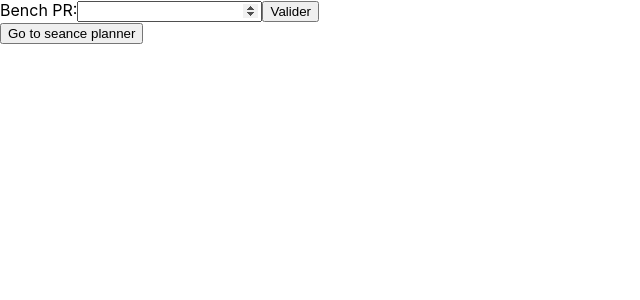
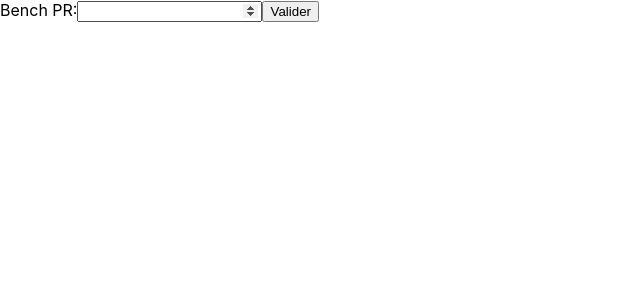
Before and after one commit to SilversMind/powercat, a React (Create React App) app: page /calculator in a window 1280 px wide. Shown: the top 300 px of the page, without its empty margins (0-640 px from the left). Built offline with nearby package versions, Linux system fonts and the light colour scheme.

Commit message:
Base project

```diff
--- a/package.json
+++ b/package.json
@@ -14,6 +14,7 @@
     "prettier": "^3.0.3",
     "react": "^18.2.0",
     "react-dom": "^18.2.0",
+    "react-router-dom": "^6.16.0",
     "react-scripts": "5.0.1",
     "typescript": "^4.9.5",
     "web-vitals": "^2.1.4"
--- a/src/App.tsx
+++ b/src/App.tsx
@@ -1,6 +1,6 @@
 import React, {useState} from 'react';
 import './App.css';
-import {CalculatorScreen} from "./components/CalculatorScreen";
+import {CalculatorScreen} from "./sources/CalculatorScreen";
 
 function App() {
     const [page, setPage] = useState("CalculatorPage")
--- a/src/components/PRInput.tsx
+++ b/src/components/PRInput.tsx
@@ -33,7 +33,6 @@ export const PRInput = ({ updatePRTable }: PRInputProps) => {
                 <input
                     value={PRValue}
                     type="number"
-                    name="pr"
                     onChange={(e) => {
                         setPRValue(e.target.valueAsNumber)
                     }}/>
--- a/src/index.tsx
+++ b/src/index.tsx
@@ -3,13 +3,27 @@ import ReactDOM from 'react-dom/client';
 import './index.css';
 import App from './App';
 import reportWebVitals from './reportWebVitals';
+import {createBrowserRouter, RouterProvider} from "react-router-dom";
+import {CalculatorScreen} from "./sources/CalculatorScreen";
+import {HomeScreen} from "./sources/HomeScreen";
+
+const router = createBrowserRouter([
+    {
+        path: "/calculator",
+        element: <CalculatorScreen/>,
+    },
+    {
+        path: "/",
+        element: <HomeScreen/>
+    }
+]);
 
 const root = ReactDOM.createRoot(
   document.getElementById('root') as HTMLElement
 );
 root.render(
   <React.StrictMode>
-    <App />
+      <RouterProvider router={router} />
   </React.StrictMode>
 );
 
--- a/src/components/CalculatorScreen.tsx
+++ b/src/sources/CalculatorScreen.tsx
@@ -1,5 +1,5 @@
-import {PRInput, RPEDetails} from "./PRInput";
-import {PRTableComponent} from "./PRTableComponent";
+import {PRInput, RPEDetails} from "../components/PRInput";
+import {PRTableComponent} from "../components/PRTableComponent";
 import React, {useState} from "react";
 
 export const CalculatorScreen = () => {
--- /dev/null
+++ b/src/sources/HomeScreen.tsx
@@ -0,0 +1,5 @@
+export const HomeScreen = () => {
+    return (
+        <p>Welcome</p>
+    )
+}
```
Also changed, not shown: src/components/Training.tsx (added), 1 other file (tests, documents, lock files or other folders).
